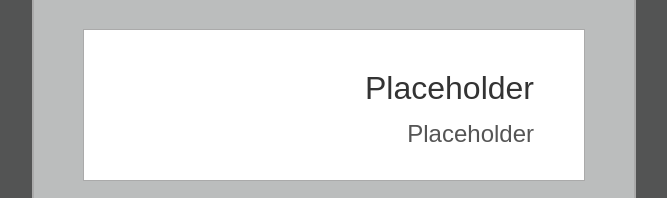
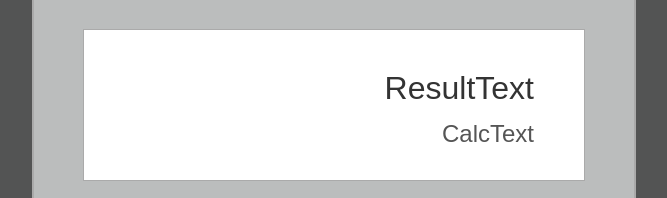
Before and after one commit to esmith4691/ReactCalculator, a React (Create React App) app: page / in a window 1280 px wide. Shown: the part 173-371 px from the top of the page, without its empty margins (306-973 px from the left). Built offline with nearby package versions, Linux system fonts and the light colour scheme.

Commit message:
Use state properties instead of hardcoded strings

```diff
--- a/src/App.js
+++ b/src/App.js
@@ -5,6 +5,7 @@ import KeyPad from './KeyPad'
 class App extends Component {
   constructor(props){
     super(props);
+    this.state = { calculationText: 'CalcText', resultText: 'ResultText'};
   }
 
   render() {
@@ -12,8 +13,8 @@ class App extends Component {
       <div id="App">
         <div id="TheCalculator">
           <div id="TheScreen">
-            <div className="screenText resultText">Placeholder</div>
-            <div className="screenText calculationText">Placeholder</div>
+            <div className="screenText resultText">{this.state.resultText}</div>
+            <div className="screenText calculationText">{this.state.calculationText}</div>
           </div>
           <div ref="TheKeyPad" id="TheKeyPad"><KeyPad/></div>
         </div>
```
